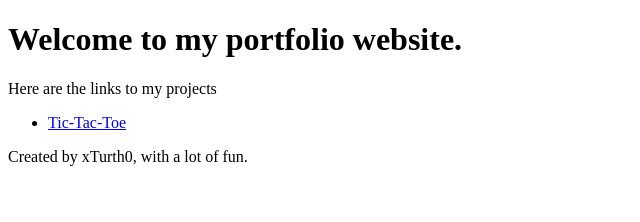
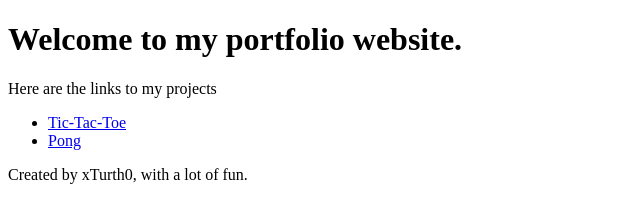
Before and after one commit to xTurth0/my-portfolio, a plain HTML site: page index.html in a window 1280 px wide. Shown: the whole page, without its empty margins (0-640 px from the left). Drawn offline with Linux system fonts and the light colour scheme.

Commit message:
Add link to Pong game in index.html

```diff
--- a/index.html
+++ b/index.html
@@ -18,6 +18,9 @@
         <li>
             <a href="https://xturth0.github.io/Tic-Tac-Toe/">Tic-Tac-Toe</a>
         </li>
+        <li>
+            <a href="https://xturth0.github.io/pong/">Pong</a>
+        </li>
     </ul>
 
     <footer>
```
